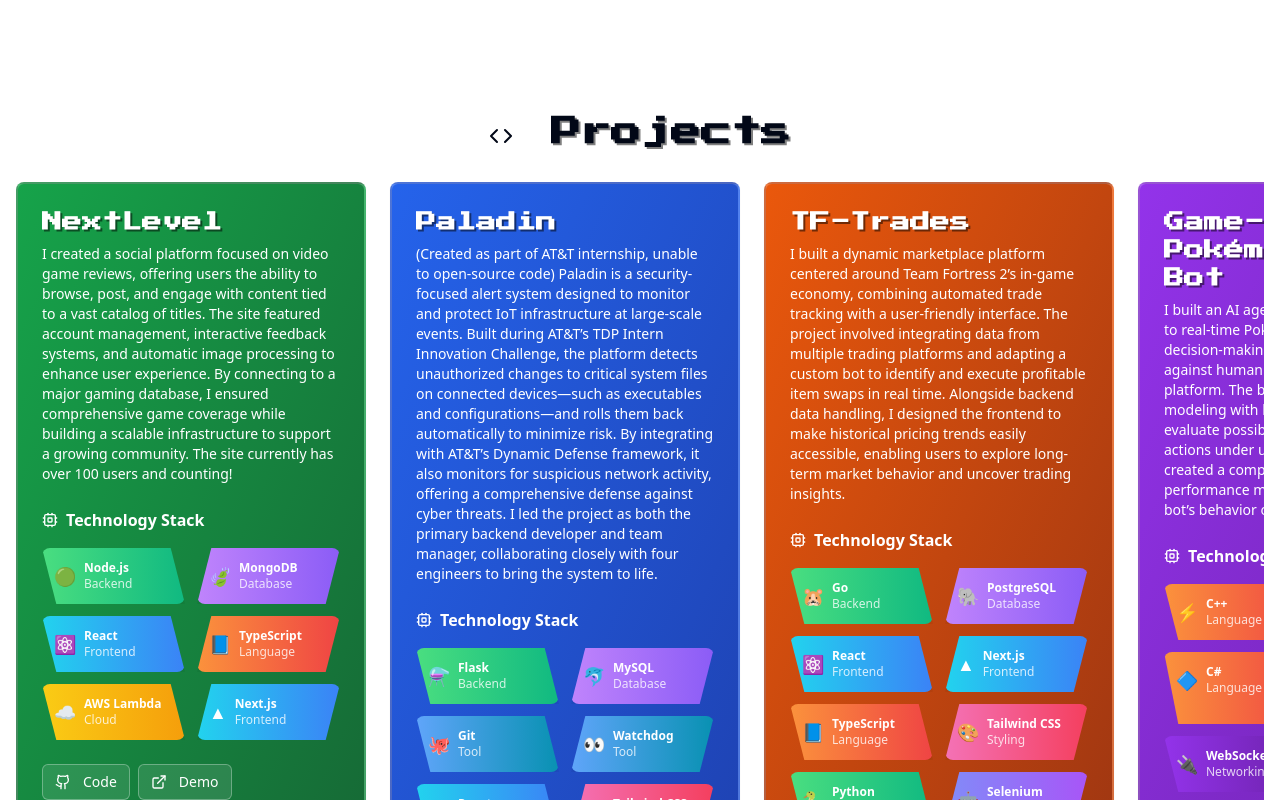
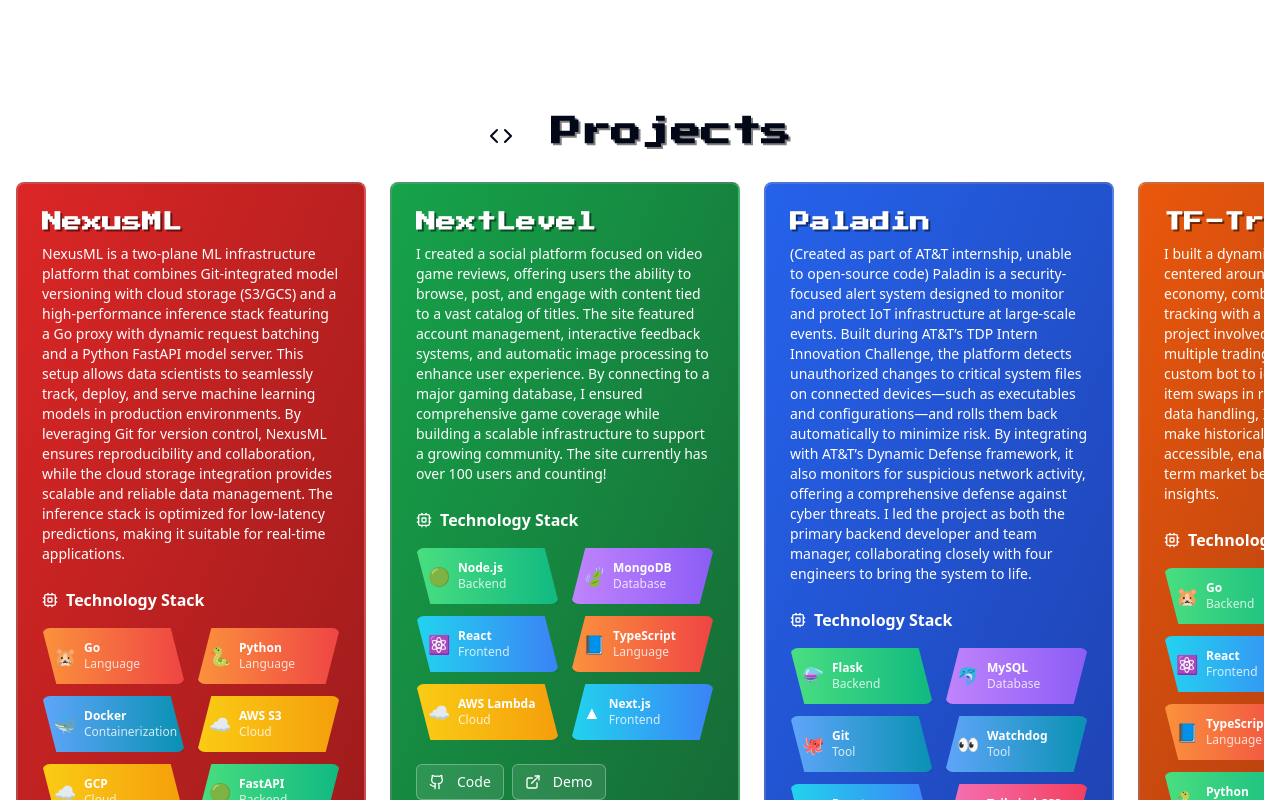
Before and after one commit to SamirVarma01/portfolio, a Next.js app: page / in a window 1280 px wide. Shown: the part 4198-4998 px from the top of the page. Built offline with nearby package versions, Linux system fonts and the light colour scheme; a web font is replaced by a local one.

Commit message:
Update Projects

```diff
--- a/components/projects-section.tsx
+++ b/components/projects-section.tsx
@@ -6,6 +6,21 @@ import { Button } from "@/components/ui/button"
 
 export default function ProjectsSection() {
   const projects = [
+    {
+      title: "NexusML",
+      description:
+        "NexusML is a two-plane ML infrastructure platform that combines Git-integrated model versioning with cloud storage (S3/GCS) and a high-performance inference stack featuring a Go proxy with dynamic request batching and a Python FastAPI model server. This setup allows data scientists to seamlessly track, deploy, and serve machine learning models in production environments. By leveraging Git for version control, NexusML ensures reproducibility and collaboration, while the cloud storage integration provides scalable and reliable data management. The inference stack is optimized for low-latency predictions, making it suitable for real-time applications.",
+      skills: [
+        { name: "Go", icon: "🐹", tier: "language" },
+        { name: "Python", icon: "🐍", tier: "language" },
+        { name: "Docker", icon: "🐳", tier: "containerization" },
+        { name: "AWS S3", icon: "☁️", tier: "cloud" },
+        { name: "GCP", icon: "☁️", tier: "cloud" },
+        { name: "FastAPI", icon: "🟢", tier: "backend" },
+      ],
+      color: "from-red-600 to-red-800",
+      github: "https://github.com/SamirVarma01/NexusML",
+    },
     {
       title: "NextLevel",
       description:
--- a/components/skills-section.tsx
+++ b/components/skills-section.tsx
@@ -39,7 +39,7 @@ export default function SkillsSection() {
     },
     {
       name: "DevOps & Cloud",
-      skills: ["Git", "Docker", "AWS", "GCP", "PostgreSQL", "MongoDB", "GitHub", "GitLab"],
+      skills: ["Git", "Docker", "AWS", "GCP", "PostgreSQL", "MongoDB", "GitHub", "GitLab", "MLflow", "Apache Airflow"],
       color: "from-green-600 to-green-800",
       icon: "☁️",
     },
```
